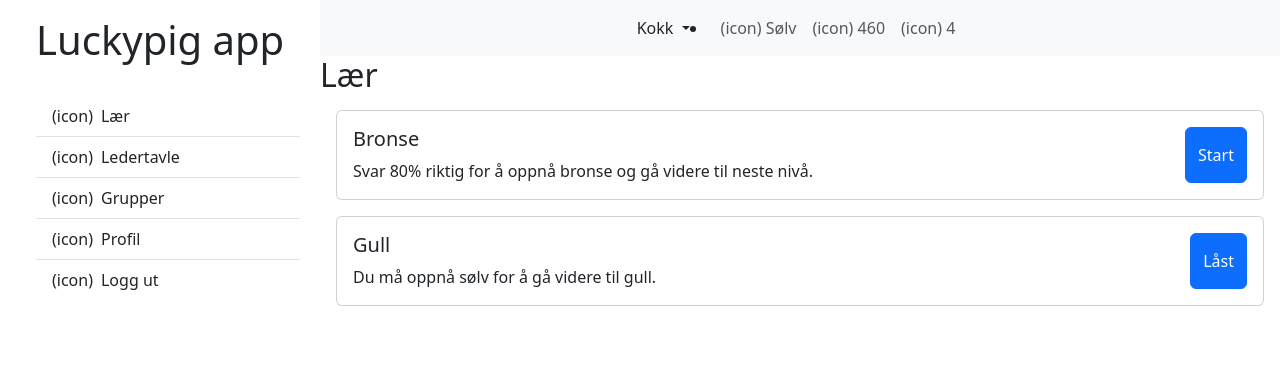
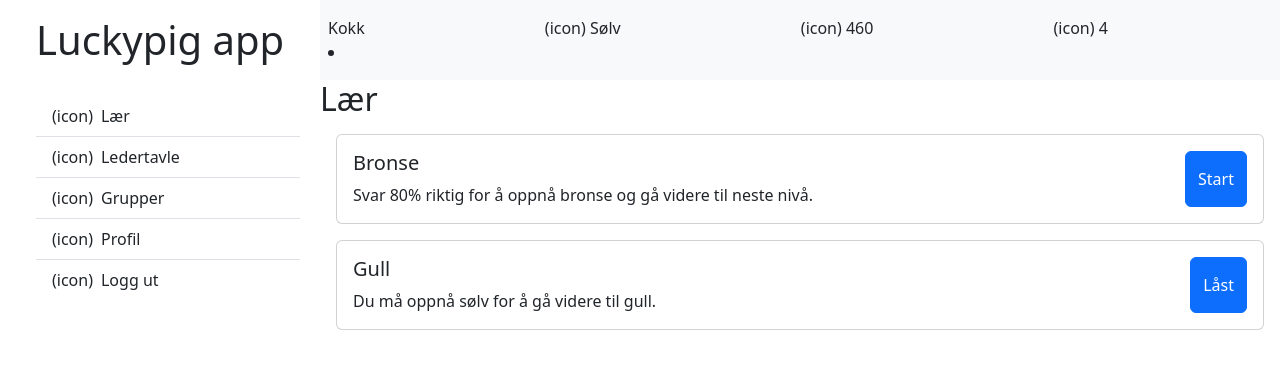
Before and after one commit to joffenhopland/luckypig-consulting, a Flask app: page / in a window 1280 px wide. Shown: the top 369 px of the page. Run offline with Flask 2, Linux system fonts and the light colour scheme; some libraries are stand-ins or nearby versions.

Commit message:
added space in nav-bar

```diff
--- a/templates/layout.html
+++ b/templates/layout.html
@@ -61,8 +61,8 @@
         <div>
           {% block nav %}
           <nav class="navbar navbar-expand-lg bg-body-tertiary">
-            <div class="container-fluid d-flex justify-content-around align-items-center">
-              <div class="d-flex align-items-center">
+            <div class="d-flex w-100">
+              <div class="p-2 flex-fill"
                 <a class="nav-link dropdown-toggle" href="#" role="button" data-bs-toggle="dropdown" aria-expanded="false">
                   Kokk
                 </a>
@@ -72,18 +72,16 @@
                     <li><a class="dropdown-item" href="#">Finans</a></li>
                   </ul>
                 </li>
-                <ul class="navbar-nav me-auto mb-2 mb-lg-0 d-flex">
-                  <li class="nav-item">
-                    <div class="nav-link">(icon) Sølv</siv>
-                  </li>
-                  <li class="nav-item">
+              </div>
+                  <div class="nav-item p-2 flex-fill">
+                    <div class="nav-link">(icon) Sølv</div>
+                  </div>
+                  <div class="nav-item p-2 flex-fill">
                     <div class="nav-link" href="#">(icon) 460</div>
-                  </li>
-                  <li class="nav-item">
+                  </div>
+                  <div class="nav-item p-2 flex-fill">
                     <div class="nav-link" href="#">(icon) 4</div>
-                  </li>
-                </ul>
-              </div>
+                  </div>
             </div>
           </nav>
 
```
